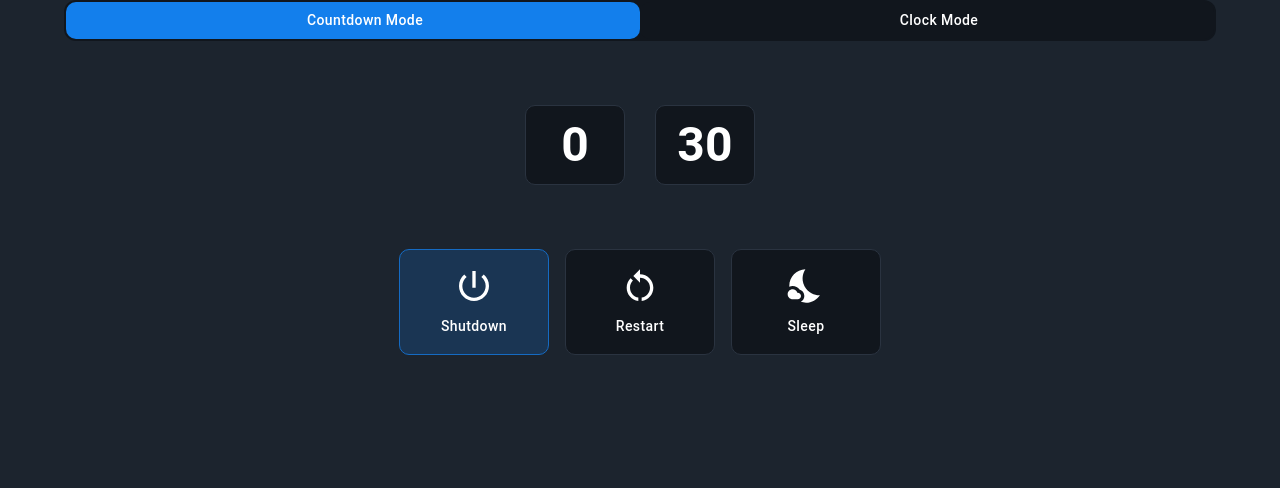
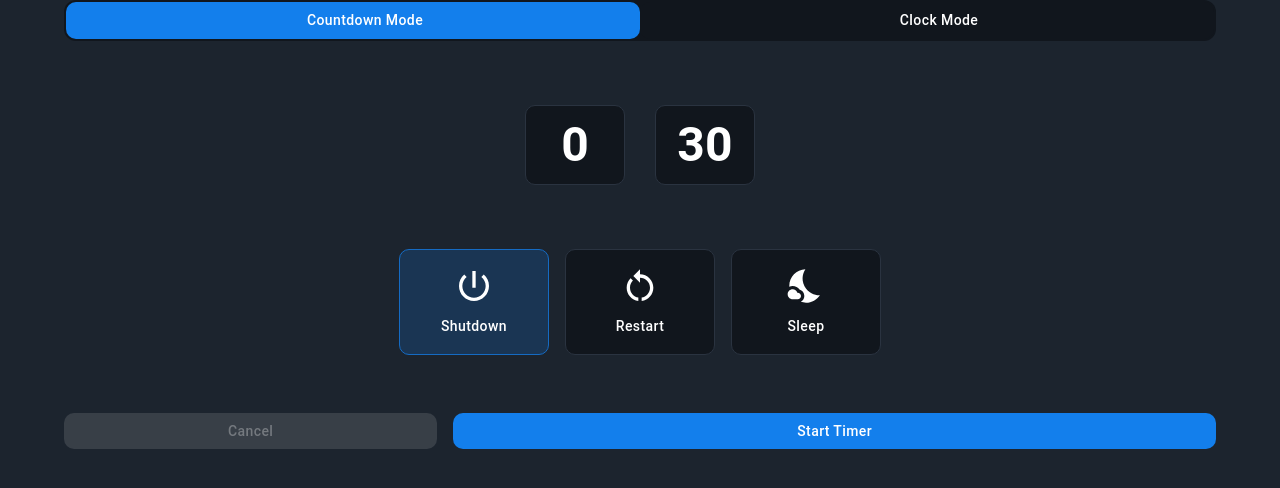
Before and after one commit to DeimosHall/shutdown-scheduler, a React (Vite) app: page / in a window 1280 px wide. Shown: the top 488 px of the page. Built offline with nearby package versions, Linux system fonts and the light colour scheme; some icons are missing.

Commit message:
feat: add action buttons

```diff
--- a/src/components/common/CustomButton.tsx
+++ b/src/components/common/CustomButton.tsx
@@ -18,6 +18,10 @@ export const CustomButton = styled(Button, {
       ? theme.palette.mainButton.hover
       : theme.palette.secondaryButton.hover,
   },
+  "&.Mui-disabled": {
+    backgroundColor: theme.palette.action.disabledBackground,
+    color: theme.palette.action.disabled,
+  },
   borderRadius: "10px",
   textTransform: "none",
 }));
--- a/src/components/layout/MainContainer.tsx
+++ b/src/components/layout/MainContainer.tsx
@@ -4,11 +4,13 @@ import { Action, Mode, Time } from "../../types/types";
 import { ModeSwitcher } from "../scheduler/ModeSwitcher";
 import { TimeInputContainer } from "../scheduler/TimeInputContainer/TimeInputContainer";
 import { ActionSelector } from "../scheduler/ActionSelector";
+import { ActionButtons } from "../scheduler/ActionButtons";
 
 export const MainContainer = () => {
   const [mode, setMode] = useState<Mode>("COUNTDOWN");
   const [time, setTime] = useState<Time>({ hours: 0, minutes: 30 });
   const [action, setAction] = useState<Action>("SHUTDOWN");
+  const [started, setStarted] = useState<Boolean>(false);
 
   const updateTime = (newTime: Time) => {
     setTime(newTime);
@@ -19,6 +21,7 @@ export const MainContainer = () => {
       <ModeSwitcher mode={mode} onModeChange={setMode} />
       <TimeInputContainer time={time} onTimeChange={updateTime} mode={mode} />
       <ActionSelector action={action} onActionChange={setAction} />
+      <ActionButtons started={started} onStartedChange={setStarted} />
     </Box>
   );
 };
--- /dev/null
+++ b/src/components/scheduler/ActionButtons.tsx
@@ -0,0 +1,44 @@
+import { Box, Button, Container, Grid } from "@mui/material";
+import { CustomButton } from "../common/CustomButton";
+
+interface ActionButtonsProps {
+  started: Boolean;
+  onStartedChange: (newStarted: Boolean) => void;
+}
+
+export const ActionButtons = ({
+  started,
+  onStartedChange,
+}: ActionButtonsProps) => {
+  return (
+    <Container maxWidth="lg">
+      <Grid container spacing={2} sx={{ width: "100%", marginTop: "5%" }}>
+        <Grid size={4}>
+          <Button
+            fullWidth
+            disabled={started === false}
+            variant="contained"
+            color="error"
+            onClick={() => onStartedChange(false)}
+            sx={{
+              borderRadius: "10px",
+              textTransform: "none",
+            }}
+          >
+            Cancel
+          </Button>
+        </Grid>
+        <Grid size={8}>
+          <CustomButton
+            fullWidth
+            disabled={started === true}
+            isSelected={true}
+            onClick={() => onStartedChange(true)}
+          >
+            Start Timer
+          </CustomButton>
+        </Grid>
+      </Grid>
+    </Container>
+  );
+};
```
